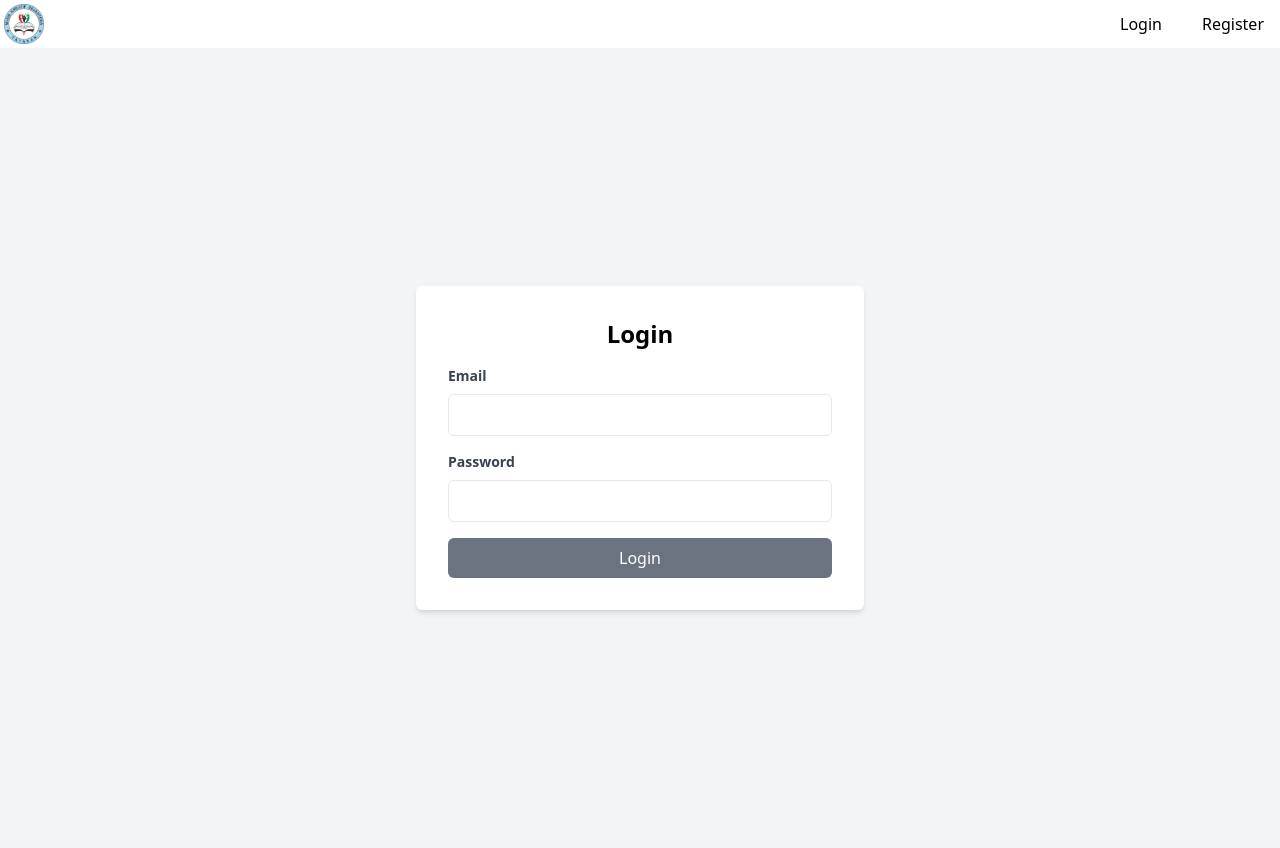
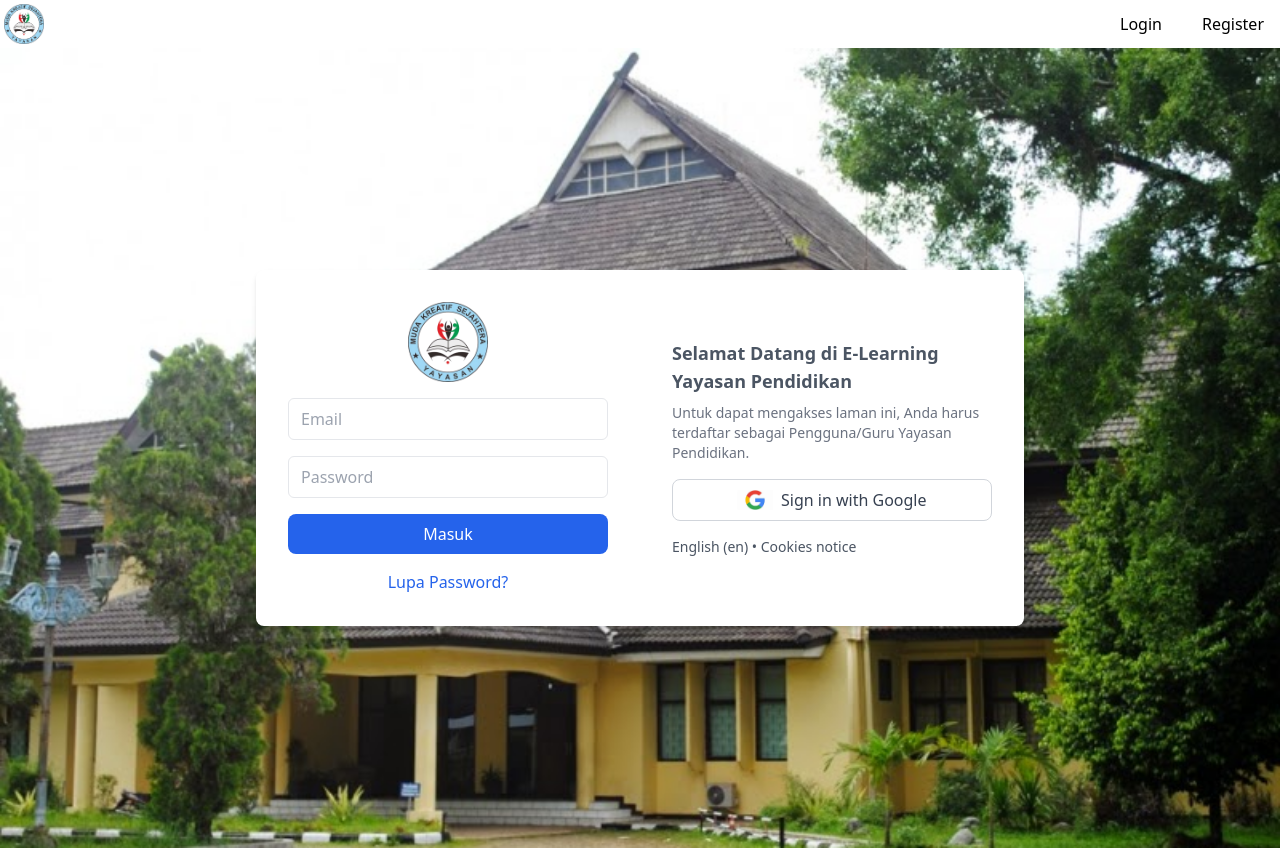
Before and after one commit to Imanilom/DisdikLearn, a React (Vite) app in the folder e-learning-frontend/: page /login in a window 1280 px wide. Built offline with nearby package versions, Linux system fonts and the light colour scheme.

Commit message:
pesan update

```diff
--- a/e-learning-frontend/src/components/Auth/Login.jsx
+++ b/e-learning-frontend/src/components/Auth/Login.jsx
@@ -1,4 +1,3 @@
-// components/Login.jsx
 import React, { useState } from 'react';
 import { useNavigate } from 'react-router-dom';
 import { useDispatch } from 'react-redux';
@@ -15,48 +14,101 @@ const Login = () => {
     e.preventDefault();
     try {
       const response = await axios.post('http://localhost:3000/api/auth/login', { email, password });
-      const userData = response.data.user; // Adjust according to your API response
+      const userData = response.data.user; // Sesuaikan dengan respons API Anda
       const token = response.data.token;
-       // Save the token to localStorage
+      // Simpan token ke localStorage
       localStorage.setItem('token', token);
 
       dispatch(login(userData));
       navigate('/profile');
     } catch (error) {
       console.error(error);
-      alert('Login failed. Please check your credentials and try again.');
+      alert('Login gagal. Silakan periksa kembali kredensial Anda.');
     }
   };
 
   return (
-    <div className="flex justify-center items-center min-h-screen bg-gray-100">
-      <div className="w-full max-w-md bg-white p-8 rounded-md shadow-md">
-        <h2 className="text-2xl font-bold mb-4 text-center">Login</h2>
+    <div
+      className="flex items-center justify-center min-h-screen bg-gray-100"
+      style={{
+        backgroundImage: `url('../src/assets/Disdik.jpg ')`, // Ganti dengan path image Anda
+        backgroundSize: 'cover',
+        backgroundPosition: 'center',
+      }}
+    >
+      <div className="bg-white shadow-md rounded-lg flex flex-col md:flex-row max-w-3xl">
+        <div className="p-8 max-w-sm w-full md:w-1/2">
+          <div className="text-center mb-4">
+            <img
+              src="../src/assets/logo_yayasan.png" // Ganti dengan path logo Anda
+              alt="Logo Yayasan"
+              className="w-20 mx-auto"
+            />
+          </div>
           <form onSubmit={handleLogin}>
             <div className="mb-4">
-            <label className="block mb-2 text-sm font-bold text-gray-700">Email</label>
               <input
                 type="email"
                 value={email}
                 onChange={(e) => setEmail(e.target.value)}
+                placeholder="Email"
                 className="w-full px-3 py-2 border rounded-md focus:outline-none focus:ring focus:ring-gray-200"
                 required
               />
             </div>
             <div className="mb-4">
-            <label className="block mb-2 text-sm font-bold text-gray-700">Password</label>
               <input
                 type="password"
                 value={password}
                 onChange={(e) => setPassword(e.target.value)}
+                placeholder="Password"
                 className="w-full px-3 py-2 border rounded-md focus:outline-none focus:ring focus:ring-gray-200"
                 required
               />
             </div>
-          <button type="submit" className="w-full bg-gray-500 text-white py-2 rounded-md hover:bg-gray-600">
-            Login
+            <div className="mb-4">
+              <button
+                type="submit"
+                className="w-full bg-blue-600 text-white py-2 rounded-lg hover:bg-blue-700"
+              >
+                Masuk
               </button>
+            </div>
+            <div className="text-center">
+              <a href="#" className="text-blue-600 hover:underline">
+                Lupa Password?
+              </a>
+            </div>
           </form>
+        </div>
+        <div className="p-8 w-full md:w-1/2 flex flex-col justify-center ">
+          <div className="text-center md:text-left">
+            <p className="text-lg text-gray-600 mb-2 font-semibold">
+              Selamat Datang di E-Learning Yayasan Pendidikan
+            </p>
+            <p className="text-sm text-gray-500">
+
+            </p>
+            <p className="text-sm text-gray-500 mt-2">
+              Untuk dapat mengakses laman ini, Anda harus terdaftar sebagai Pengguna/Guru Yayasan Pendidikan.
+            </p>
+          </div>
+          <div className="mt-4 flex justify-center md:justify-start">
+            <button
+              className="flex items-center justify-center bg-white border border-gray-300 text-gray-700 py-2 px-4 rounded-lg w-full hover:bg-gray-100"
+            >
+              <img
+                src="../src/assets/google.jpg" // Ganti dengan path icon Google Anda
+                alt="Google"
+                className="w-15 h-5 mr-2"
+              />
+              Sign in with Google
+            </button>
+          </div>
+          <div className="mt-4 text-center md:text-left text-sm text-gray-600">
+            <a href="#" className="hover:underline">English (en)</a> &bull; <a href="#" className="hover:underline">Cookies notice</a>
+          </div>
+        </div>
       </div>
     </div>
   );
--- a/e-learning-frontend/src/components/Partial/Footer.jsx
+++ b/e-learning-frontend/src/components/Partial/Footer.jsx
@@ -6,7 +6,7 @@ const Footer = () => {
     <footer className="bg-white py-10">
       <div className="container mx-auto flex flex-col md:flex-row justify-around items-center text-center md:text-left">
         <div className="mb-6 md:mb-0">
-          <h4 className="text-xl font-bold mb-4">Yayasan Pendidikan</h4>
+          <h4 className="text-xl font-bold mb-4">Yayasan Dinas Pendidikan </h4>
           <div className="flex justify-center md:justify-start space-x-4">
             <a href="#" className="text-blue-500 hover:text-blue-700">
               <FaFacebookF className="h-6 w-6" />
@@ -25,7 +25,7 @@ const Footer = () => {
         <div className="mb-6 md:mb-0">
           <h4 className="text-xl font-bold mb-4">Contact Us</h4>
           <p className="text-blue-500">+62 834 587 1478</p>
-          <p className="text-blue-500">Pendidikanyayasan@Gmail.Com</p>
+          <p className="text-blue-500">DinasPendidikanyayasan@Gmail.Com</p>
         </div>
         <div className="mb-6 md:mb-0">
           <h4 className="text-xl font-bold mb-4">Lokasi</h4>
--- a/e-learning-frontend/src/components/Partial/Header.jsx
+++ b/e-learning-frontend/src/components/Partial/Header.jsx
@@ -16,7 +16,7 @@ const Header = () => {
   };
 
   return (
-    <header className="bg-white-700 p-1 text-black shadow-sm">
+    <header className="bg-white p-1 text-black shadow-sm">
       <div className="container mx-auto flex justify-between items-center">
         <div className="cursor-pointer" onClick={() => navigate('/')}>
           <img
--- a/e-learning-frontend/src/components/Partial/HeroSection.jsx
+++ b/e-learning-frontend/src/components/Partial/HeroSection.jsx
@@ -1,6 +1,6 @@
 // components/HeroSection.jsx
 import React from 'react';
-import heroImage from '../../assets/hero-1.jpg'; // Replace with your background image
+import heroImage from '../../assets/Disdik.jpg'; // Replace with your background image
 
 const HeroSection = () => {
   return (
```
Also changed, not shown: e-learning-frontend/src/assets/google.jpg (added). Lines whose indentation alone changed are shown as unchanged.
